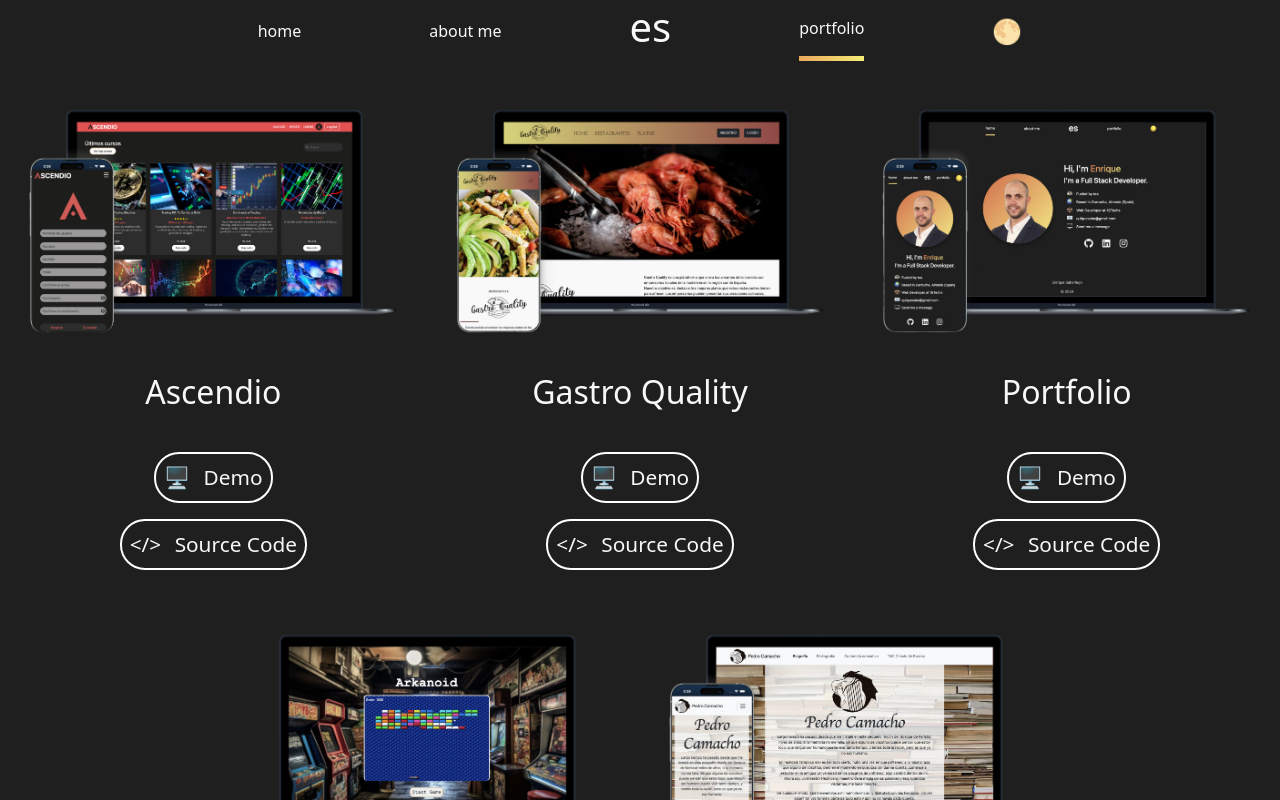
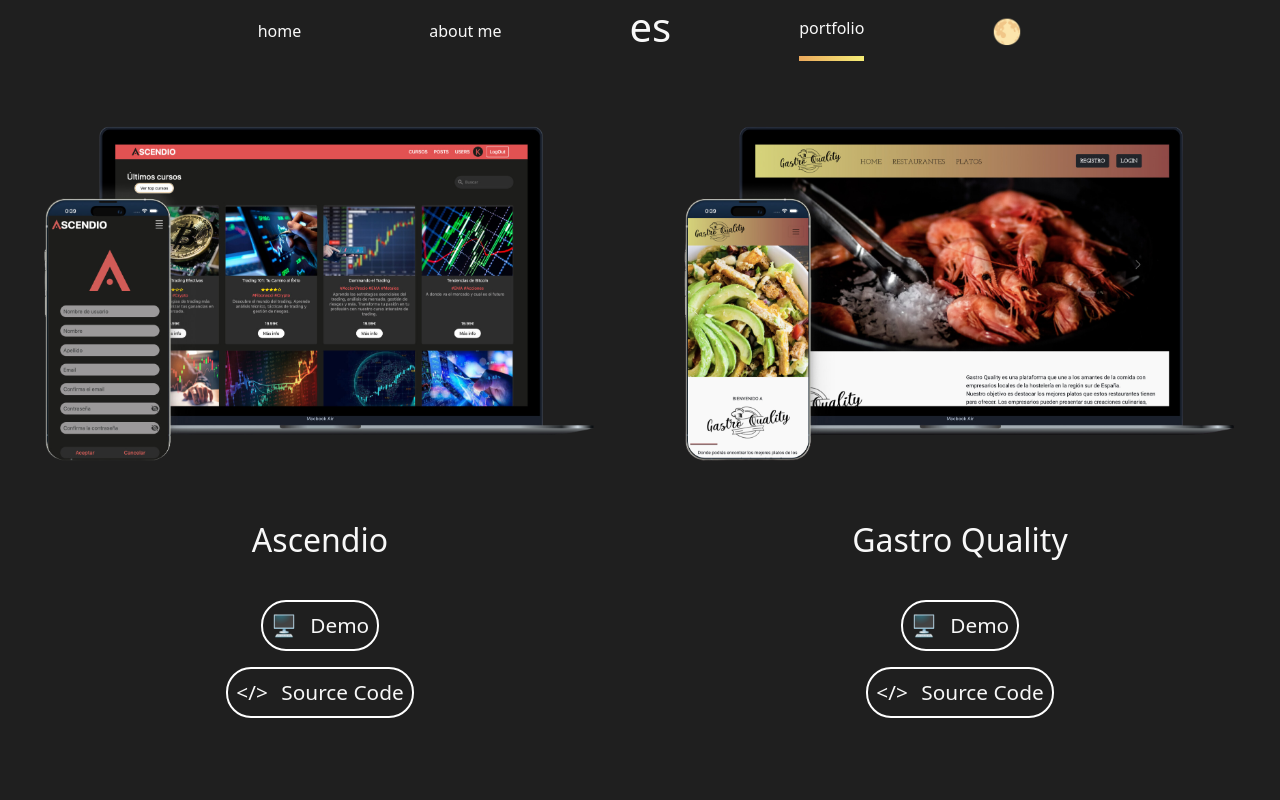
Before and after one commit to Agnielli/portfolioes, a React (Vite) app: page /portfolio in a window 1280 px wide. Shown: the top 800 px of the page. Built offline with nearby package versions, Linux system fonts and the light colour scheme.

Commit message:
propuesta

```diff
--- a/src/components/portfolio/Portfolio.jsx
+++ b/src/components/portfolio/Portfolio.jsx
@@ -8,7 +8,7 @@
         <Box>
             <Grid container display={'flex'} justifyContent={'center'}>
                 {info.portfolio.map((project, index) => (
-                   <Grid item xs={12} sm={6} lg={4} key={index}>
+                   <Grid item xs={12} md={6} xl={4} key={index}>
                        <PortfolioBlock image={project.image} live={project.live} source={project.source} title={project.title} darkMode={darkMode}/>
                    </Grid>
                 ))}
```
